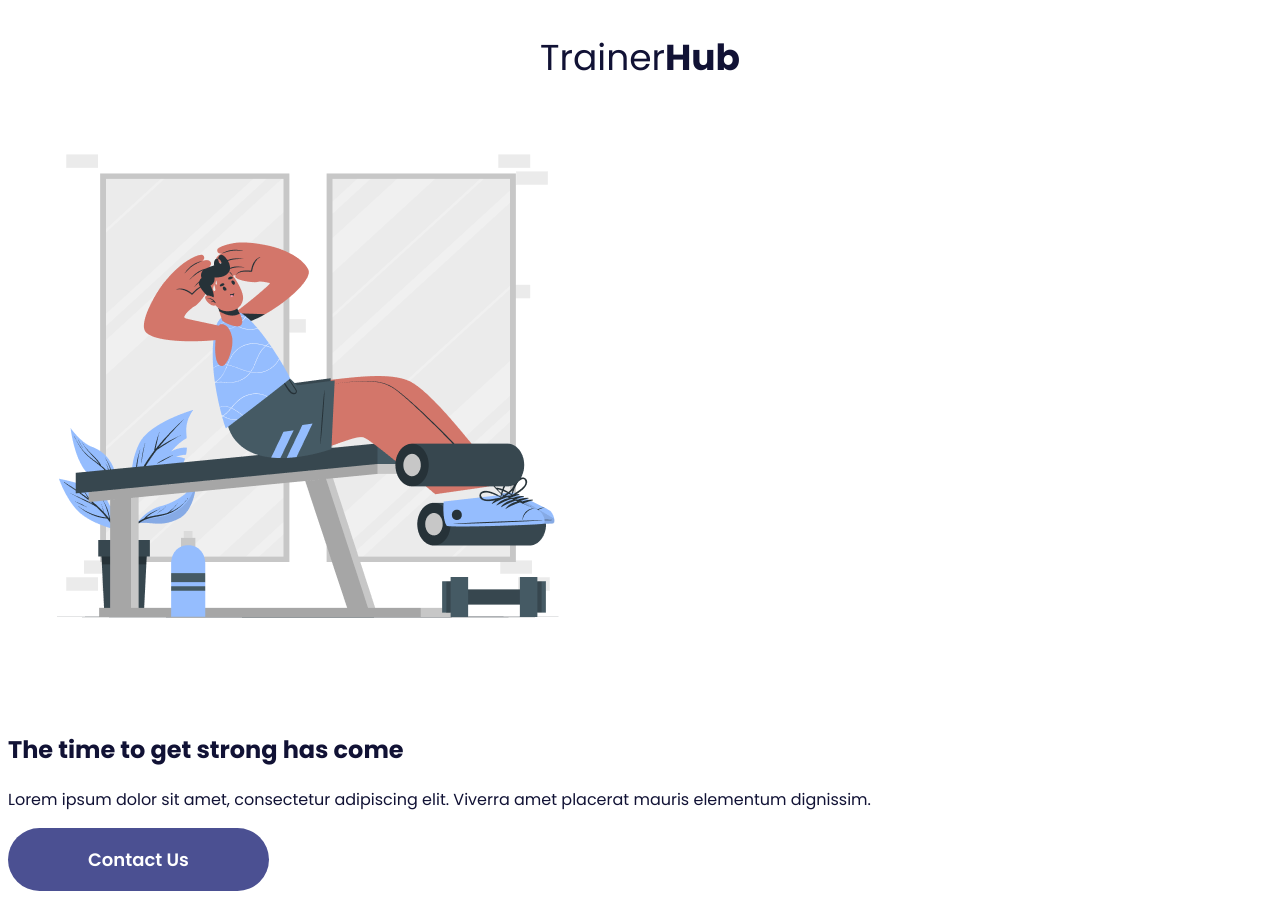
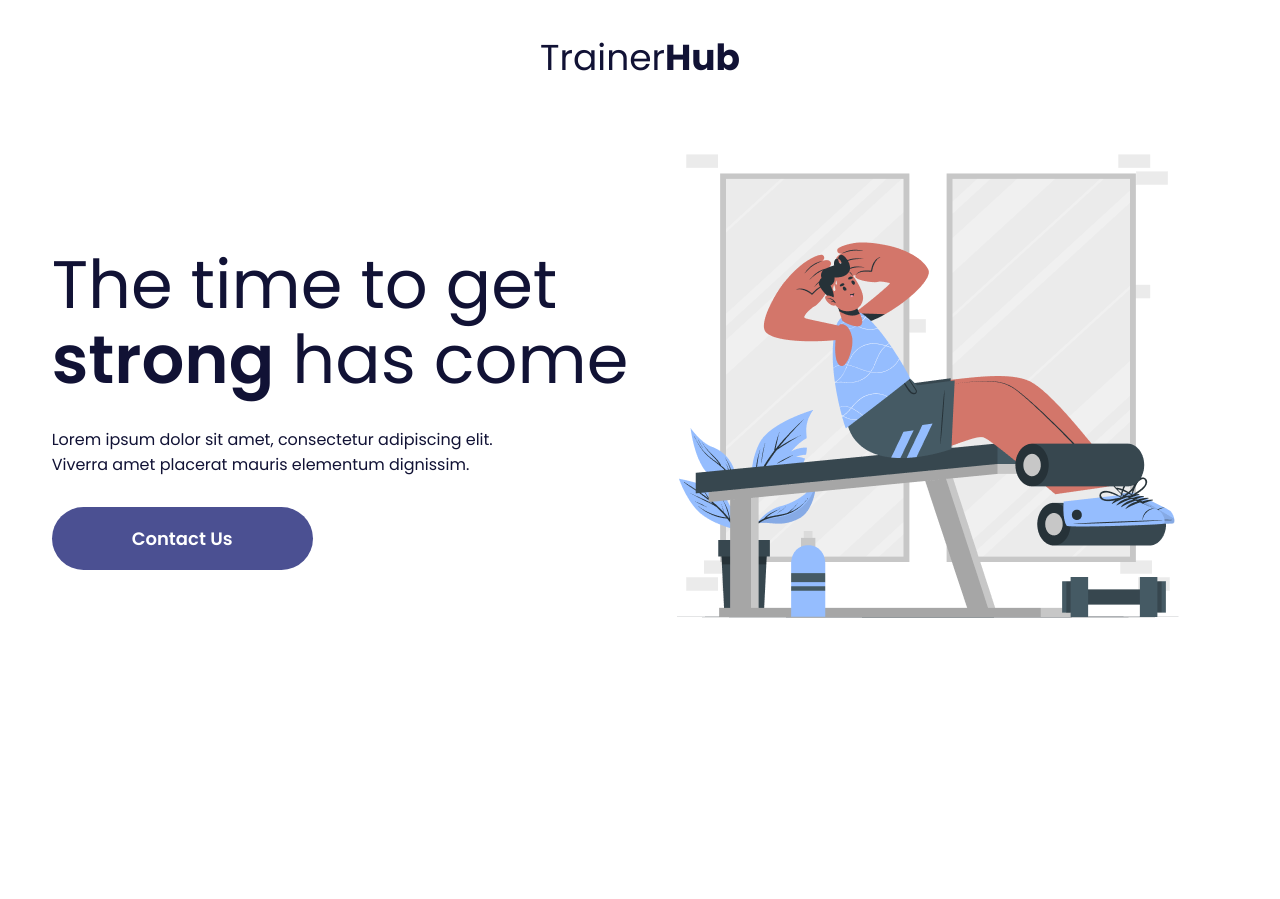
Before and after one commit to rdpfeifle/trainerhub-react, a React (Vite) app: page / in a window 1280 px wide. After the commit the page ends 800 px from the top, so only its background shows below. Built offline with nearby package versions, Linux system fonts and the light colour scheme.

Commit message:
Make hero section responsive

```diff
--- a/src/components/Hero.css
+++ b/src/components/Hero.css
@@ -1,4 +1,52 @@
 .Hero {
   display: flex;
-  flex-direction: column-reverse;
+  flex-wrap: wrap-reverse;
+  text-align: center;
+  padding-bottom: 20px;
 }
+
+h1 {
+  font-weight: normal;
+  font-size: 3.75rem;
+  line-height: 75px;
+}
+
+h1 span {
+  font-weight: 600;
+}
+
+.hero-paragraph {
+  padding: 20px 0;
+}
+
+.workoutVector1 {
+  max-width: 100%;
+  height: auto;
+}
+
+/* Desktop styles */
+@media screen and (min-width: 768px) {
+  .Hero {
+    display: flex;
+    align-items: center;
+    justify-content: center;
+    text-align: left;
+  }
+
+  h1 {
+    font-size: 4.2rem;
+  }
+
+  h1 span::before {
+    content: "\A";
+    white-space: pre;
+  }
+
+  .hero-paragraph {
+    padding: 30px 0;
+  }
+
+  .hero-paragraph span {
+    display: block;
+  }
+}
--- a/src/components/Hero.jsx
+++ b/src/components/Hero.jsx
@@ -6,16 +6,20 @@ export default function Hero() {
     <section className="Hero">
       <div>
         <h1>
-          The time to get <span>strong</span> has come
+          The time to get <span>strong</span>&nbsp;has come
         </h1>
-        <p>
-          Lorem ipsum dolor sit amet, consectetur adipiscing elit. Viverra amet
-          placerat mauris elementum dignissim.
+        <p className="hero-paragraph">
+          Lorem ipsum dolor sit amet, consectetur adipiscing elit.{" "}
+          <span>Viverra amet placerat mauris elementum dignissim.</span>
         </p>
         <button>Contact Us</button>
       </div>
       <div>
-        <img alt="man working out" src={workoutVector1} />
+        <img
+          alt="man working out"
+          className="workoutVector1"
+          src={workoutVector1}
+        />
       </div>
     </section>
   );
--- a/src/index.css
+++ b/src/index.css
@@ -7,6 +7,12 @@
 body {
   font-family: "Poppins", sans-serif;
   color: #111235;
+}
+
+body,
+h1,
+p {
+  margin: 0;
 }
 
 button {
@@ -20,3 +26,7 @@ button {
   font-weight: 600;
   cursor: pointer;
 }
+
+section {
+  padding: 0 20px;
+}
```
